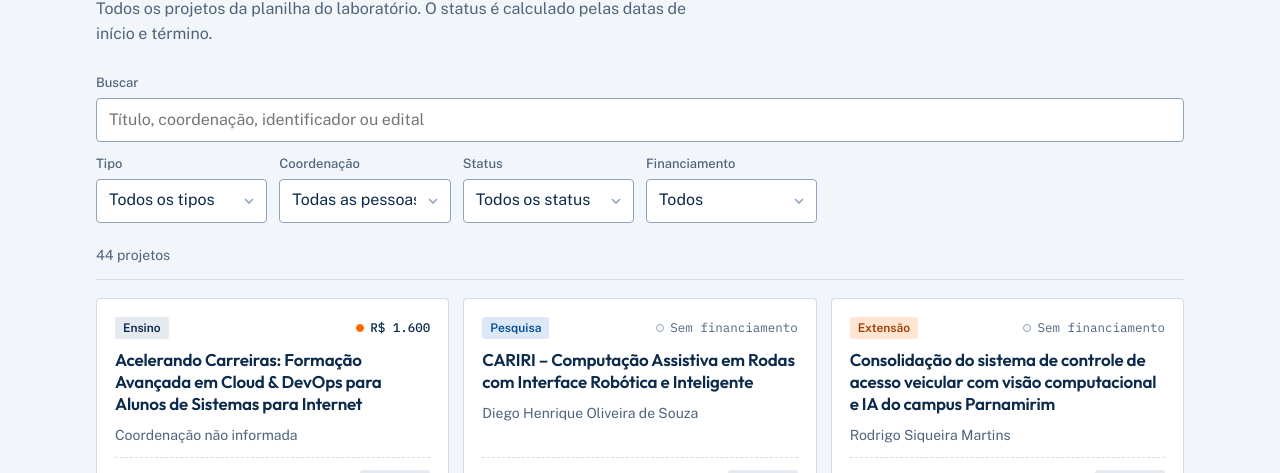
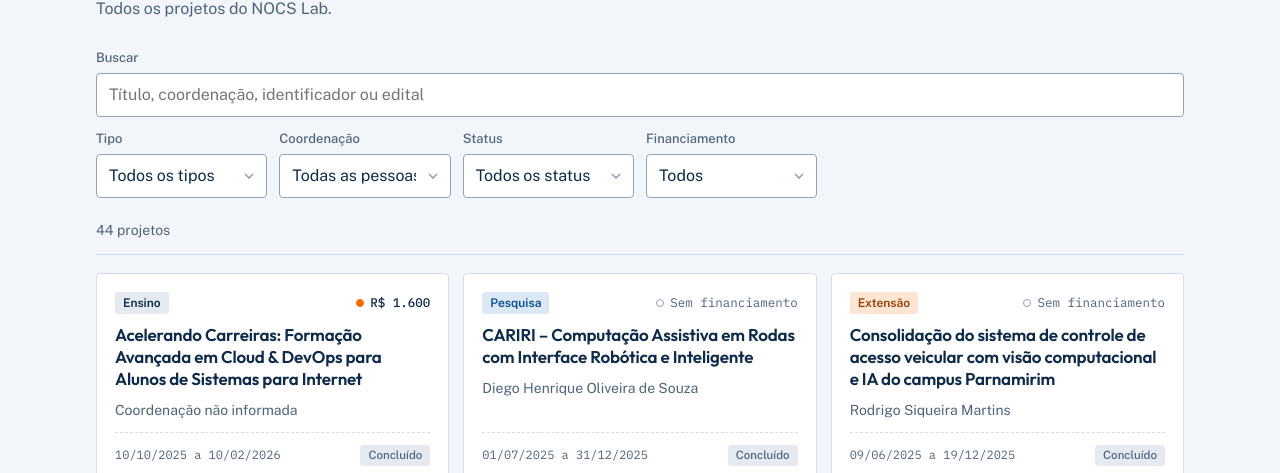
Before and after one commit to LuizDelio/sistema_projetos_nocs, a plain HTML site: page index.html in a window 1280 px wide. Shown: the part 627-1100 px from the top of the page. Drawn offline with nearby package versions, Linux system fonts and the light colour scheme.

Commit message:
Update project description in index.html

```diff
--- a/index.html
+++ b/index.html
@@ -38,7 +38,7 @@
   <section class="sec" id="projetos">
     <div class="in">
       <h2>Explore os projetos</h2>
-      <p class="intro">Todos os projetos da planilha do laboratório. O status é calculado pelas datas de início e término.</p>
+      <p class="intro">Todos os projetos do NOCS Lab.</p>
 
       <div class="ctl">
         <label class="f wide"><span>Buscar</span><input id="q" type="search" placeholder="Título, coordenação, identificador ou edital" autocomplete="off"></label>
```
